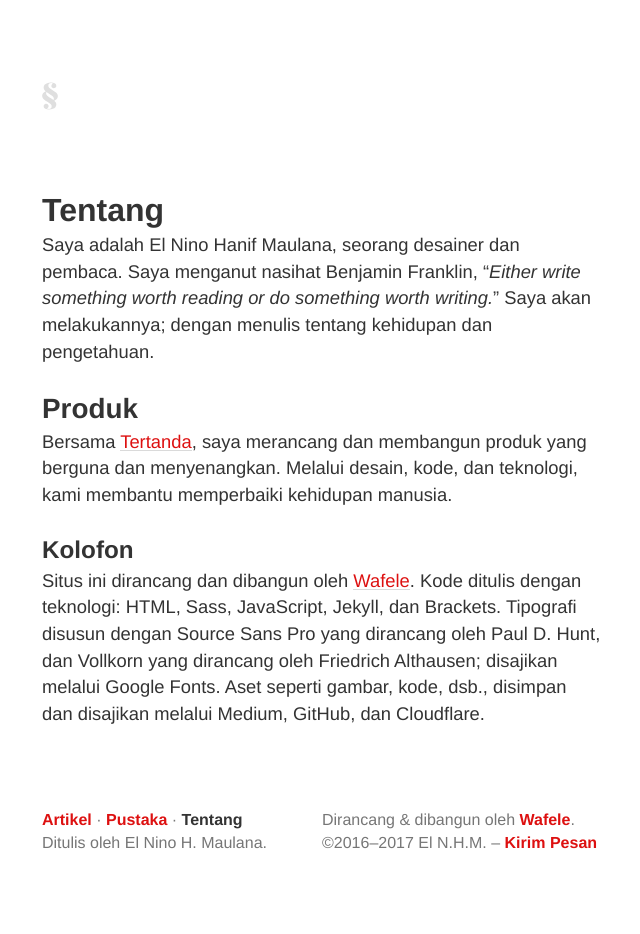
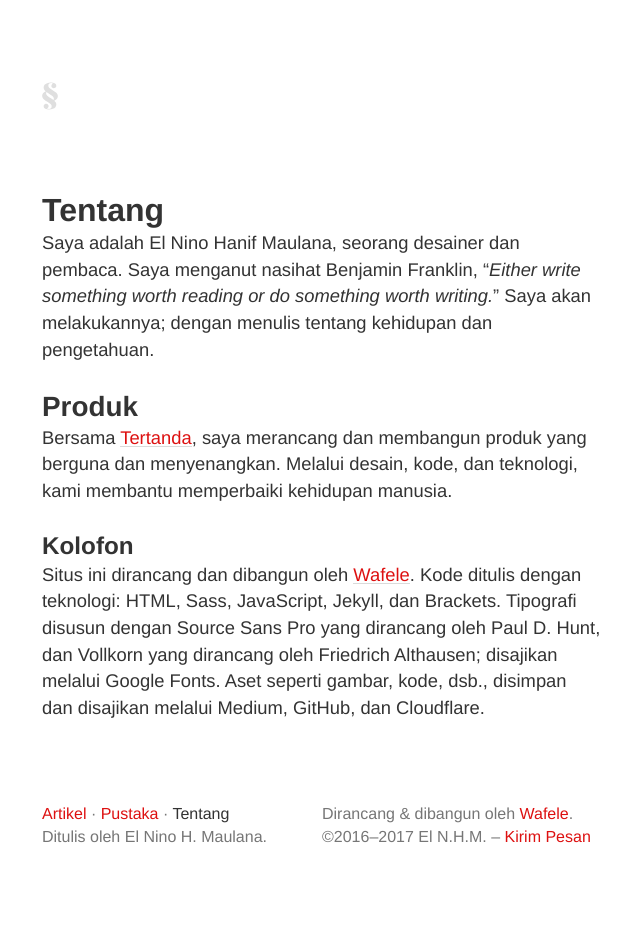
Before and after one commit to tertanda/elnino.github.io, a Jekyll site: the page built from tentang/index.md, in a window 1280 px wide. Shown: the whole page, without its empty margins (318-958 px from the left). Built offline with Jekyll 4.4.1, drawn with Linux system fonts in a browser that asks for light colours.

Commit message:
First commit.

```diff
--- a/_sass/base/typo.scss
+++ b/_sass/base/typo.scss
@@ -9,7 +9,7 @@ a {
 h1, h2,
 h3, h4 {
     line-height: 1.125;
-    margin-bottom: 0.25rem;
+    margin-bottom: 0.125rem;
     margin-top: 0;
 }
 
@@ -31,8 +31,6 @@ sub, sup {
     line-height: 0;
 }
 
-.page-foot p a { font-weight: 700; }
-
 .you-are-here { color: #333; }
 /*
  * TYPO ENDS
```
